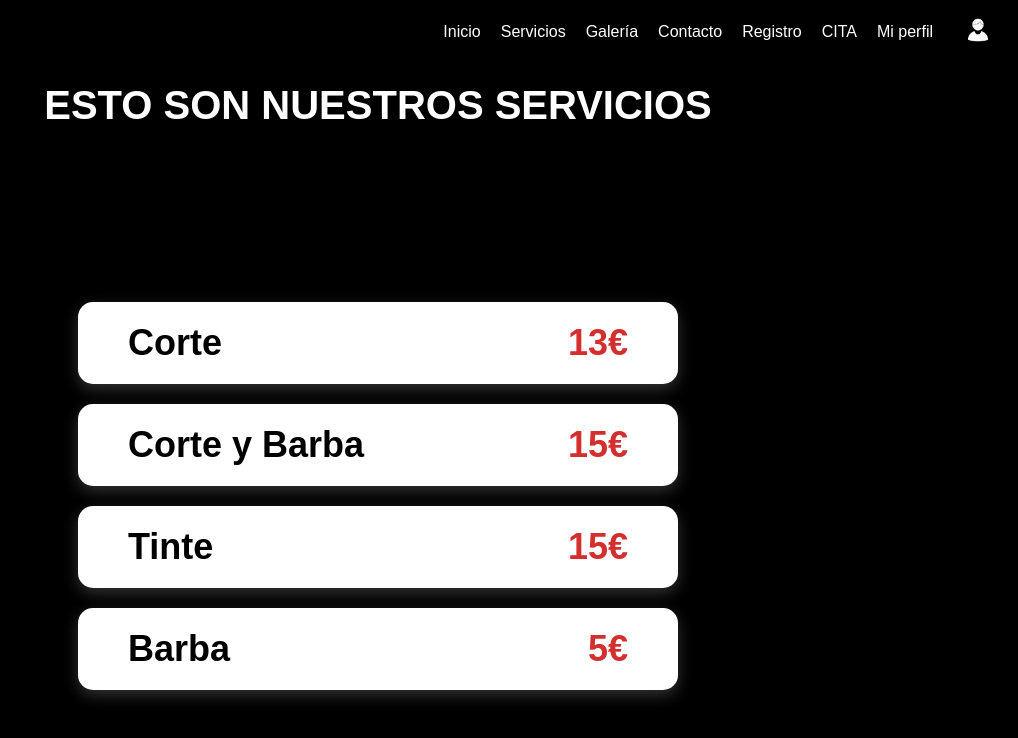
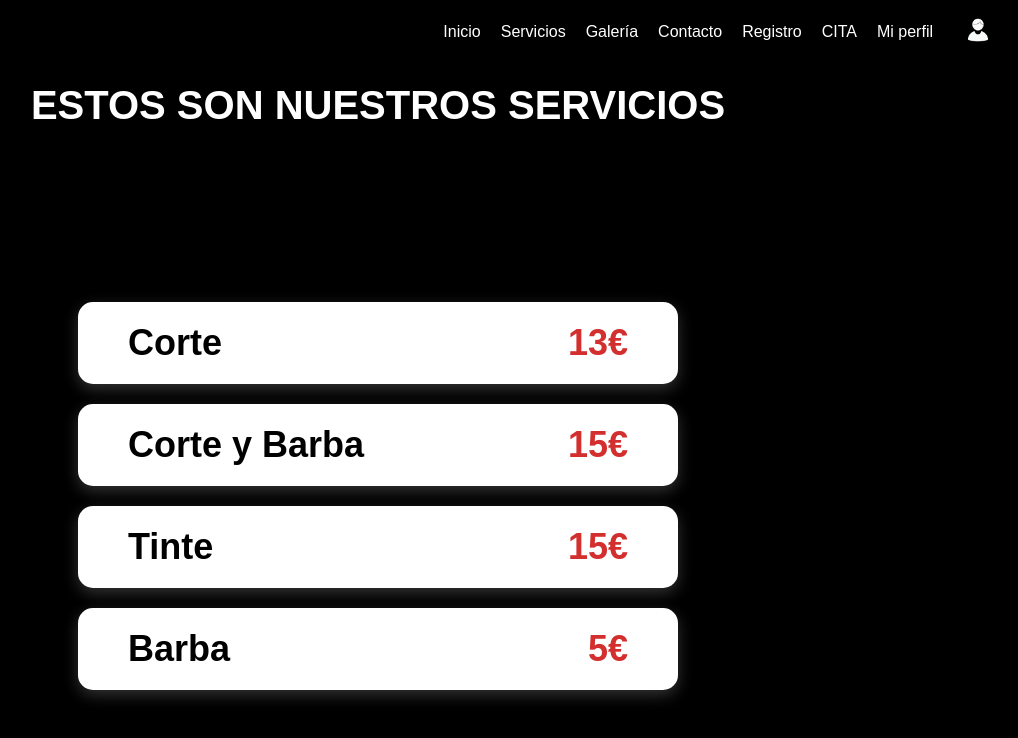
Before and after one commit to victorperezvl/Yamaki, a React (Vite) app in the folder frontend/: page /servicios in a window 1280 px wide. Shown: the top 738 px of the page, without its empty margins (262-1280 px from the left). Built offline with nearby package versions, Linux system fonts and the light colour scheme; no server answers.

Commit message:
Corrección error gramatical

```diff
--- a/frontend/src/pages/Services.jsx
+++ b/frontend/src/pages/Services.jsx
@@ -10,7 +10,7 @@ const services = [
 const Services = () => {
   return (
     <div className="services-container">
-      <h1 className="services-title">ESTO SON NUESTROS SERVICIOS</h1>
+      <h1 className="services-title">ESTOS SON NUESTROS SERVICIOS</h1>
       <div className="services-list">
         {services.map((service, index) => (
           <div key={index} className="service-item">
```
